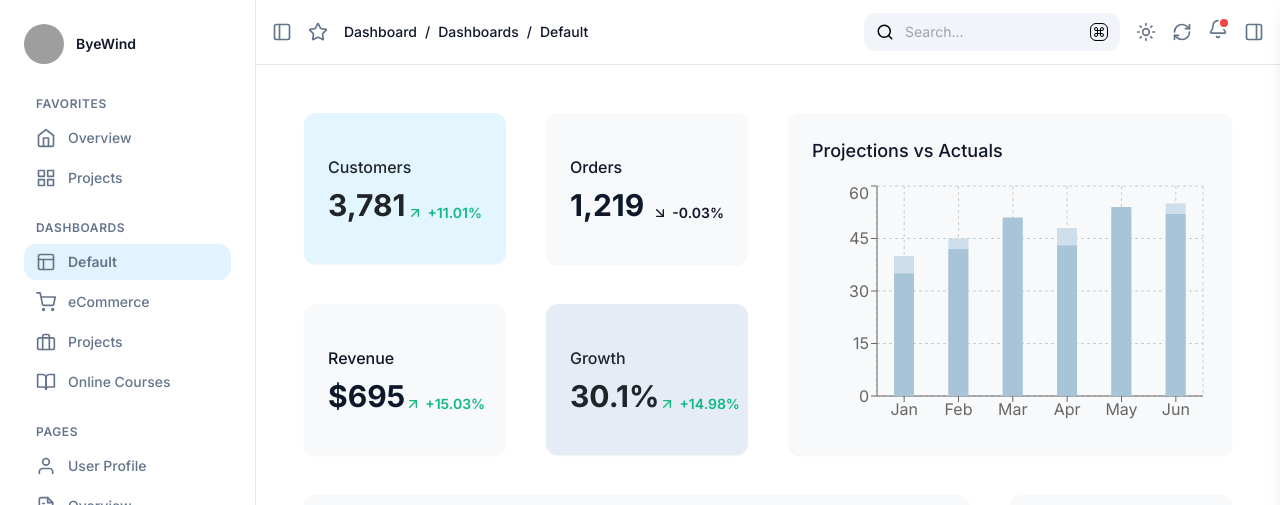
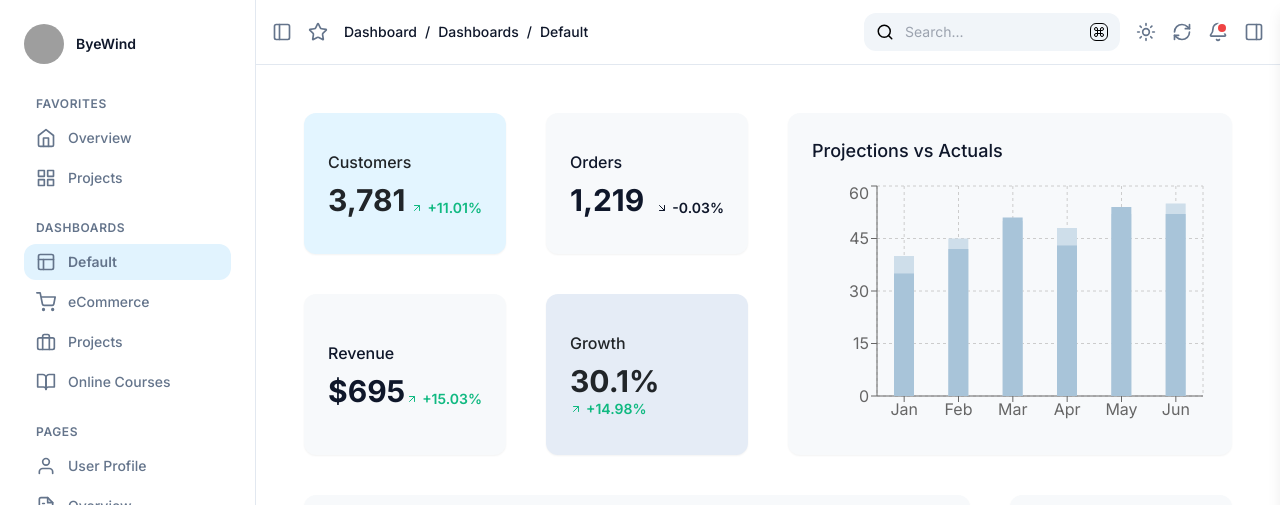
Before and after one commit to nagavikatk/saas-dashboard, a React (Vite) app: page /dashboards/default in a window 1280 px wide. Shown: the top 505 px of the page. Built offline with nearby package versions, Linux system fonts and the light colour scheme; grey boxes are pictures that could not be loaded.

Commit message:
Minor fix

```diff
--- a/src/components/common/StatsCard.jsx
+++ b/src/components/common/StatsCard.jsx
@@ -5,12 +5,12 @@ const StatsCard = ({ title, value, prefix = '', suffix = '', change, isPositive,
   return (
     <Card className={`${bgClass} p-6 flex flex-col justify-center h-full`}>
       <p className={`text-base font-medium ${textClass}`}>{title}</p>
-      <div className="flex items-end justify-between mt-2">
-        <p className={`text-3xl font-bold ${textClass}`}>
+      <div className="flex items-end justify-between mt-2 flex-wrap">
+        <p className={`text-lg lg:text-3xl font-bold min-w-0 ${textClass}`}>
           {prefix}{value}{suffix}
         </p>
-        <div className={`flex items-center gap-1 text-sm font-semibold ${isPositive ? 'text-status-green' : `${textClass}`}`}>
-          {isPositive ? <ArrowUpRight size={16} /> : <ArrowDownRight size={16} />}
+        <div className={`flex items-center gap-1 text-xs lg:text-sm font-semibold min-w-0 ${isPositive ? 'text-status-green' : `${textClass}`}`}>
+          {isPositive ? <ArrowUpRight size={12} /> : <ArrowDownRight size={12} />}
           <span>{change}</span>
         </div>
       </div>
--- a/src/layouts/Header.jsx
+++ b/src/layouts/Header.jsx
@@ -102,11 +102,11 @@ const Header = ({ toggleSidebar, isSidebarCollapsed, toggleRightPanel }) => {
           <div className="relative"> {/* Wrap button and popover in a relative div */}
             <button
               onClick={toggleNotificationPopover} // Add onClick handler
-              className="text-light-text-secondary hover:text-gray-700 dark:text-dark-text-secondary dark:hover:text-gray-200 transition-colors"
+              className="flex items-center justify-center text-light-text-secondary hover:text-gray-700 dark:text-dark-text-secondary dark:hover:text-gray-200 transition-colors"
             >
               <Bell size={20} />
               {/* Notification dot */}
-              <span className="absolute top-0 right-0 block h-2 w-2 rounded-full bg-red-500 ring-2 ring-white dark:ring-gray-900"></span>
+              <span className="absolute top-0.5 right-0.5 block h-2 w-2 rounded-full bg-red-500 ring-2 ring-white dark:ring-gray-900"></span>
             </button>
             {isNotificationPopoverOpen && (
               <div className="absolute right-0 mt-2 w-80 bg-white dark:bg-dark-surface border border-light-border dark:border-dark-border rounded-lg shadow-lg overflow-hidden z-20">
--- a/src/pages/Dashboard.jsx
+++ b/src/pages/Dashboard.jsx
@@ -35,14 +35,14 @@ const Dashboard = () => {
       {/* The 3x2 grid of dashboard components will go here */}
       {/* First Row */}
       <div className="flex flex-col lg:flex-row gap-10 mb-10">
-        <div className="w-full lg:w-1/2 flex" >
+        <div className="w-full lg:flex-1 flex" >
           <div className="grid grid-cols-2 gap-10 flex-grow">
             {statsData.map((stat, index) => (
               <StatsCard key={index} {...stat} />
             ))}
           </div>
         </div>
-        <div className="w-full lg:w-1/2">
+        <div className="w-full lg:flex-1">
           <Card className='bg-primary-light dark:bg-dark-primary-light'>
             <ProjectionsChart />
           </Card>
@@ -51,12 +51,12 @@ const Dashboard = () => {
 
       {/* Second Row */}
       <div className="flex flex-col lg:flex-row gap-10 mb-10">
-        <div className="w-full lg:w-[75%]">
+        <div className="w-full lg:flex-[3]">
           <Card className='bg-primary-light dark:bg-dark-primary-light'>
             <RevenueChart />
           </Card>
         </div>
-        <div className="w-full lg:w-[25%] flex">
+        <div className="w-full lg:flex-[1] flex">
           <Card className='bg-primary-light flex-grow dark:bg-dark-primary-light'>
             <WorldMapChart />
           </Card>
@@ -65,7 +65,7 @@ const Dashboard = () => {
 
       {/* Third Row */}
       <div className="flex flex-col lg:flex-row gap-10">
-        <div className="w-full lg:w-[75%]">
+        <div className="w-full lg:flex-[3]">
           <Card className='bg-primary-light dark:bg-dark-primary-light'>
             <DataTable
               columns={columns}
@@ -74,7 +74,7 @@ const Dashboard = () => {
             />
           </Card>
         </div>
-        <div className="w-full lg:w-[25%] flex">
+        <div className="w-full lg:flex-[1] flex">
           <Card className='bg-primary-light flex-grow dark:bg-dark-primary-light'>
             <SalesDonutChart />
           </Card>
```
